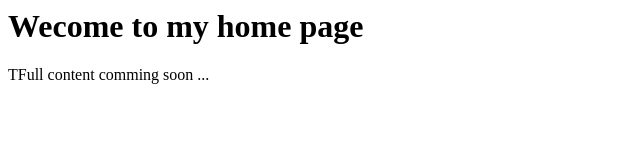
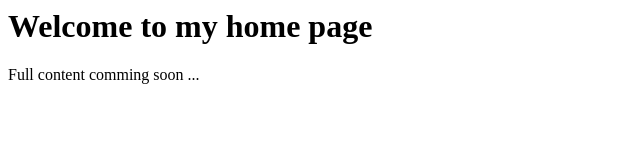
Before and after one commit to hpilon/homepageweb, a plain HTML site: page index.html in a window 1280 px wide. Shown: the whole page, without its empty margins (0-640 px from the left). Drawn offline with Linux system fonts and the light colour scheme.

Commit message:
fisrt commit

```diff
--- a/index.html
+++ b/index.html
@@ -5,7 +5,7 @@
   <title>Document</title>
   </head>
 <body>
-  <h1> Wecome to my home page</h1>
-  <p> TFull content comming soon ...  </p>
+  <h1> Welcome to my home page</h1>
+  <p> Full content comming soon ...  </p>
 </body>
 </html>
```
